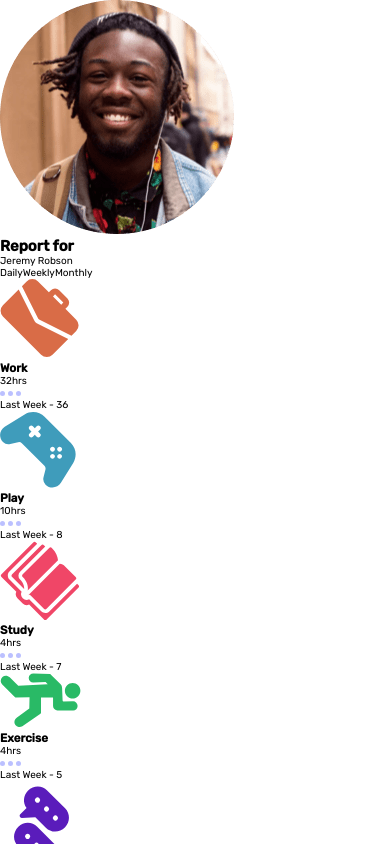
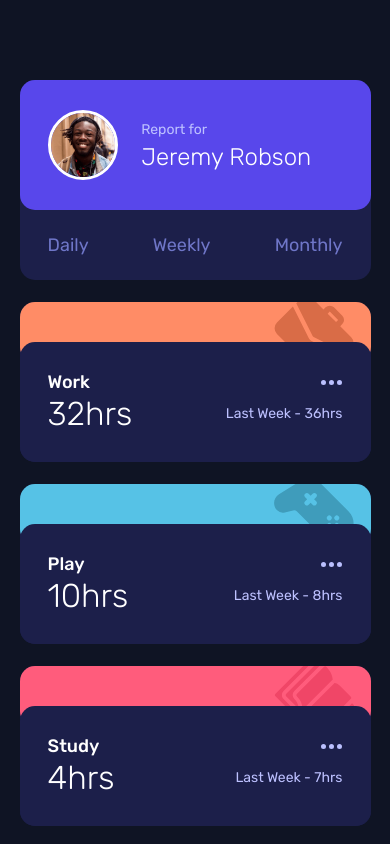
Before and after one commit to KaskaS-O/time-tracking-dashboard, a React (Create React App) app: page / in a window 390 px wide. Shown: the top 844 px of the page. Built offline with nearby package versions, Linux system fonts and the light colour scheme.

Commit message:
Create basic mobile layout, update <StatsCard/> structure

```diff
--- a/public/index.html
+++ b/public/index.html
@@ -18,8 +18,8 @@
     <title>Frontend Mentor | Time tracking dashboard</title>
   </head>
   <body>
-    <h1 class="title">Time statistics for selected user</h1>
-    <main id="root"></main>
+    <h1 class="main-title">Time statistics for selected user</h1>
+    <main class="grid-container" id="root"></main>
 
     <footer class="attribution">
       Challenge by
--- a/src/components/StatsCard.js
+++ b/src/components/StatsCard.js
@@ -1,11 +1,17 @@
 import imgDots from "../images/icon-ellipsis.svg";
+import "../scss/_variables.scss";
 
 const StatsCard = (props) => {
+  const id = `${props.title.replace(" ", "-").toLowerCase()}`;
+  const iconSource = props.icon;
+
   return (
     <div className="card stats">
-      <div className="stats__bar">
-        <img src={props.icon} alt="" aria-hidden="true" />
-      </div>
+      <div
+        className="stats__bar"
+        id={id}
+        style={{ backgroundImage: `url(${iconSource})` }}
+      ></div>
       <div className="stats__data data">
         <h3 className="data__title">{props.title}</h3>
         <span className="data__numbers big">
@@ -15,7 +21,7 @@ const StatsCard = (props) => {
           <img src={imgDots} alt="" />
         </div>
         <span className="data__last-period">
-          Last Week - {props.timeframes.weekly.previous}
+          Last Week - {props.timeframes.weekly.previous}hrs
         </span>
         {/* Uwzglednic zmiany daily/weekly/montly */}
       </div>
--- /dev/null
+++ b/src/scss/StatsCard.scss
@@ -0,0 +1,77 @@
+@import "normalize";
+@import "variables";
+
+.stats {
+  &__bar {
+    border-radius: $border-radius;
+    height: 60px;
+    width: 100%;
+    overflow: hidden;
+    background-size: 80px auto;
+    background-repeat: no-repeat;
+    background-position: 94% 30%;
+  }
+
+  &__data {
+    height: 120px;
+    width: 100%;
+    margin-top: -20px;
+    border-radius: $border-radius;
+    background-color: $dark-blue;
+  }
+}
+
+.data {
+  display: grid;
+  grid-template-columns: auto 1fr;
+  grid-template-rows: auto auto;
+  align-items: center;
+  padding: 8%;
+
+  &__title {
+    grid-area: 1/1;
+    font-size: 1.8rem;
+    font-weight: 500;
+  }
+
+  &__numbers {
+    grid-area: 2/1;
+  }
+
+  &__more {
+    grid-area: 1/2;
+    justify-self: end;
+  }
+
+  &__last-period {
+    grid-area: 2/2;
+    justify-self: end;
+    color: $pale-blue;
+    font-size: 1.4rem;
+    font-weight: 400;
+  }
+}
+
+#work {
+  background-color: $work;
+}
+
+#play {
+  background-color: $play;
+}
+
+#study {
+  background-color: $study;
+}
+
+#exercise {
+  background-color: $exercise;
+}
+
+#social {
+  background-color: $social;
+}
+
+#self-care {
+  background-color: $self-care;
+}
--- /dev/null
+++ b/src/scss/UserCard.scss
@@ -0,0 +1,58 @@
+@import "normalize";
+@import "variables";
+
+.intro {
+  margin-top: 80px;
+}
+
+.user {
+  display: grid;
+  grid-template-columns: auto 1fr;
+  grid-template-rows: 40% 1fr;
+  column-gap: 8%;
+  row-gap: 5px;
+  height: 130px;
+  padding: 8%;
+  background-color: $blue;
+  border-radius: $border-radius;
+
+  &__img {
+    grid-area: 1/1/3/2;
+    align-self: center;
+    height: 70px;
+    width: 70px;
+    border: 3px solid white;
+    border-radius: 50%;
+
+    img {
+      width: 100%;
+      height: 100%;
+    }
+  }
+
+  &__title {
+    align-self: end;
+    font-size: 1.4rem;
+    font-weight: 400;
+    color: $pale-blue;
+  }
+
+  &__name {
+    font-size: 2.4rem;
+    font-weight: 300;
+  }
+}
+
+.menu {
+  display: flex;
+  align-items: center;
+  justify-content: space-between;
+  padding: 0 8%;
+  height: 70px;
+
+  &__stats {
+    font-size: 1.8rem;
+    font-weight: 400;
+    color: $desaturated-blue;
+  }
+}
--- a/src/scss/_normalize.scss
+++ b/src/scss/_normalize.scss
@@ -1,4 +1,5 @@
 // - Font size: 18px (card titles e.g. Work, Play)
+@import "variables";
 
 * {
   margin: 0;
@@ -14,9 +15,11 @@ html {
 body {
   min-height: 100vh;
   max-width: 1440px;
+  background-color: $very-dark-blue;
 }
 
 main {
   width: 100%;
   height: 100%;
+  padding-bottom: 60px;
 }
--- a/src/scss/_variables.scss
+++ b/src/scss/_variables.scss
@@ -10,3 +10,5 @@ $study: hsl(348, 100%, 68%);
 $exercise: hsl(145, 58%, 55%);
 $social: hsl(264, 64%, 52%);
 $self-care: hsl(43, 84%, 65%);
+
+$border-radius: 15px;
--- a/src/scss/style.scss
+++ b/src/scss/style.scss
@@ -1,7 +1,9 @@
 @import "normalize";
 @import "variables";
+@import "UserCard";
+@import "StatsCard";
 
-.title {
+.main-title {
   font-size: 0;
   width: 1px;
   height: 1px;
@@ -14,10 +16,36 @@
   clip: rect(1px, 1px, 1px, 1px);
 }
 
+.grid-container {
+  display: grid;
+  grid-template-columns: 1fr;
+  row-gap: 22px;
+}
+
+.card {
+  width: 90%;
+  margin-left: auto;
+  margin-right: auto;
+  border-radius: $border-radius;
+  background-color: $dark-blue;
+  color: white;
+}
+
+.big {
+  font-size: 3.3rem;
+  font-weight: 300;
+}
+
+.active {
+  color: white;
+}
+
 .attribution {
+  padding: 15px 0;
   font-size: 11px;
   text-align: center;
+  color: $desaturated-blue;
 }
 .attribution a {
-  color: hsl(228, 45%, 44%);
+  color: $pale-blue;
 }
```
